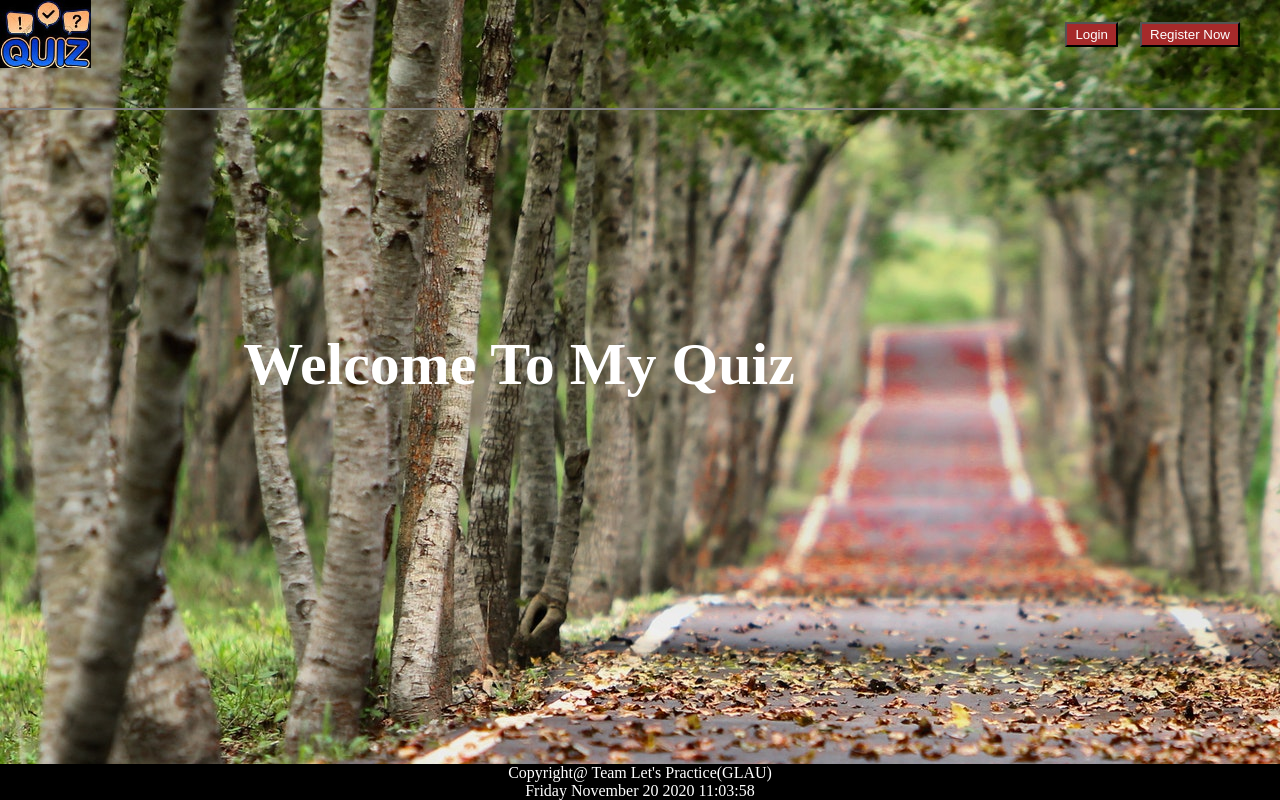
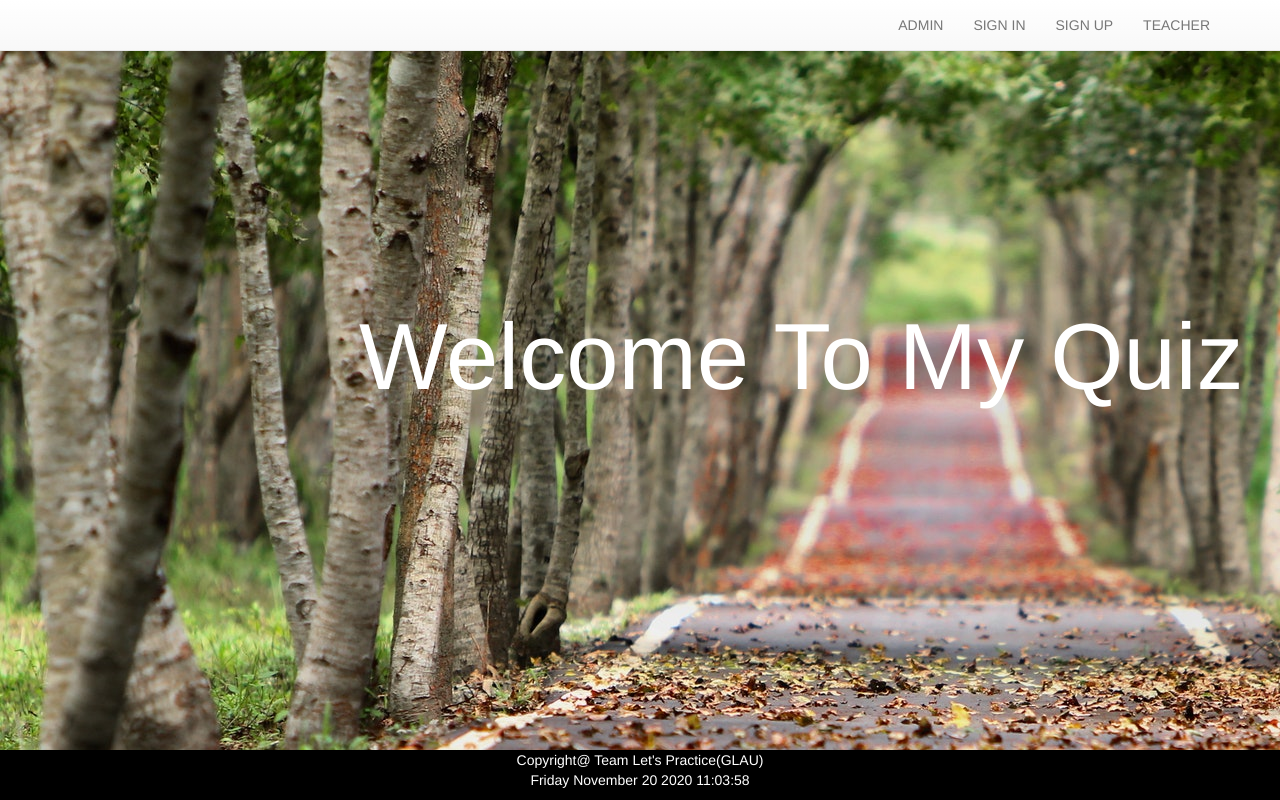
Before and after one commit to TeamForMiniProject/Let-s-Practice, a PHP site: page / in a window 1280 px wide. Run offline with PHP 8.4, Linux system fonts and the light colour scheme; some libraries are stand-ins or nearby versions.

Commit message:
Update Index.php for more functionality

```diff
--- a/index.php
+++ b/index.php
@@ -1,34 +1,50 @@
-<!-- <?php
-// session_start();
-// if(isset($_SESSION['un'])){
-//    header("Location:index.php");
-// }
-?> -->
-<!DOCTYPE html>
-<html lang="en">
+<html >
 <head>
-    <meta charset="UTF-8">
-    <meta name="viewport" content="width=device-width, initial-scale=1.0">
-    <title>Online Quiz Application</title>
-    <link rel="stylesheet" href="css/index.css">
-</head>
-<style>
-    body{
-    color:white;
-    margin:0px;
-    padding:0px;
+<title>Onine Quiz</title>
+<link  rel="stylesheet" href="css/bootstrap.min.css"/>
+ <link  rel="stylesheet" href="css/bootstrap-theme.min.css"/>
+ <link rel="stylesheet" href="css/main.css">
+  <script src="js/bootstrap.min.js"  type="text/javascript"></script>
+  <style>
+body{
     background : url('images/bg1.jpg');
 }
-</style>
+.welcome{
+  color:white;
+  margin-top:305px;
+  margin-left:359px;
+  font-size:94px;
+}
+  @media screen and (max-width: 768px) {
+    .col-sm-4 {
+      text-align: center;
+      margin: 25px 0;
+    }
+    .btn-lg {
+        width: 100%;
+        margin-bottom: 35px;
+    }
+  }
+  </style>
+</head>
 <body>
+<h1 class="welcome">Welcome To My Quiz </h1>
+<body id="myPage" data-spy="scroll" data-target=".navbar" data-offset="60">
+<nav class="navbar navbar-default navbar-fixed-top">
+  <div class="container">
+    <div class="navbar-header">
+      </button>
+    </div>
+    <div class="collapse navbar-collapse" id="myNavbar">
+      <ul class="nav navbar-nav navbar-right">
+        <li><a href="<?php echo 'adminlogin.php'; ?>" >ADMIN</a></li>
+        <li><a href="<?php echo 'Studentsignin.php'; ?>" >SIGN IN</a></li>
+        <li><a href="<?php echo 'studentsignup.php'; ?>" >SIGN UP</a></li>
+         <li><a href="<?php echo 'teacherlogin.php'; ?>" >TEACHER</a></li>
+      </ul>
+    </div>
+  </div>
+</nav>
 <?php
-    require_once("header.php");
-?>
-    <h1>Welcome To My Quiz </h1>
-</body>
-</html>
-
-<?php
-
 require_once("footer.php");
 ?>
```
